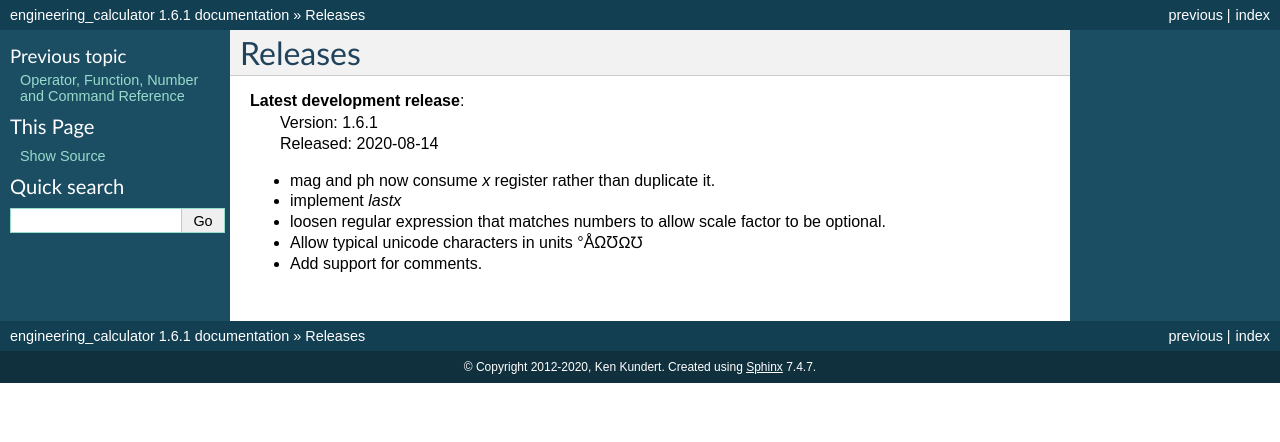
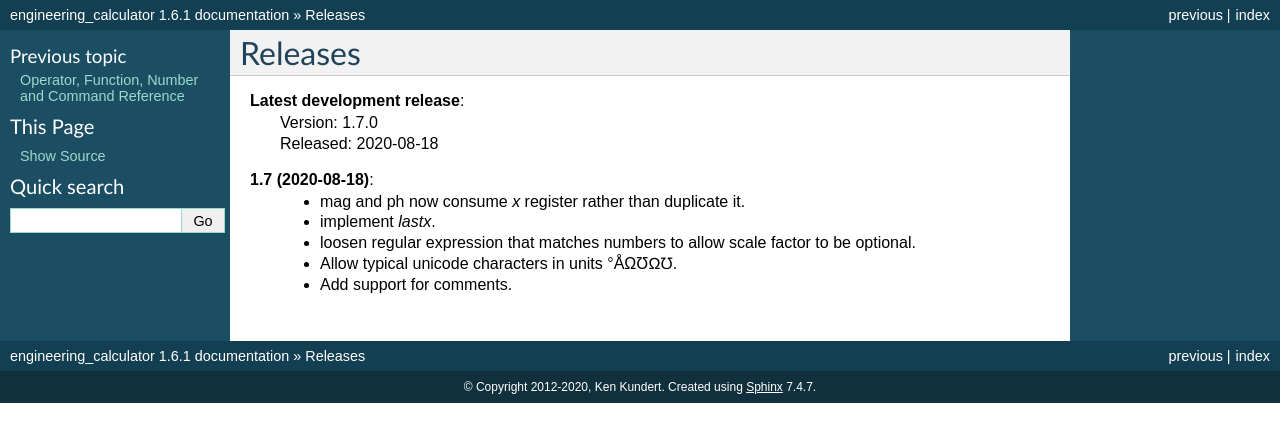
Before and after one commit to KenKundert/ec, a Sphinx documentation site: the page built from doc/releases.rst, in a window 1280 px wide. Shown: the top 442 px of the page. Built offline with Sphinx 7.4.7, drawn with Linux system fonts in a browser that asks for light colours.

Commit message:
Update releases.

```diff
--- a/doc/releases.rst
+++ b/doc/releases.rst
@@ -2,11 +2,13 @@ Releases
 ========
 
 **Latest development release**:
-    | Version: 1.6.1
-    | Released: 2020-08-14
+    | Version: 1.7.0
+    | Released: 2020-08-18
 
-- mag and ph now consume *x* register rather than duplicate it.
-- implement *lastx*
-- loosen regular expression that matches numbers to allow scale factor to be optional.
-- Allow typical unicode characters in units °ÅΩƱΩ℧
-- Add support for comments.
+
+**1.7 (2020-08-18)**:
+    - mag and ph now consume *x* register rather than duplicate it.
+    - implement *lastx*.
+    - loosen regular expression that matches numbers to allow scale factor to be optional.
+    - Allow typical unicode characters in units °ÅΩƱΩ℧.
+    - Add support for comments.
--- a/setup.py
+++ b/setup.py
@@ -5,6 +5,7 @@ setup(
     version = '1.7.0',
     description = 'engineering calculator',
     long_description = open('README.rst').read(),
+    long_description_content_type = 'text/x-rst',
     author = "Ken Kundert",
     author_email = 'ec@nurdletech.com',
     url = 'http://nurdletech.com/linux-utilities/ec',
```
Also changed, not shown: .bump.cfg.
